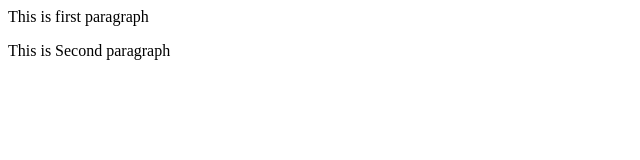
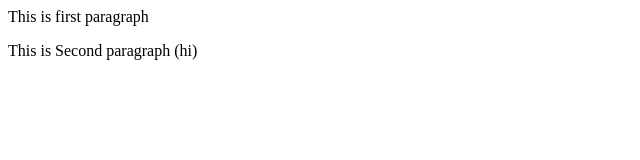
Before and after one commit to Alfiya-code/SampleRepository, a plain HTML site: page index.html in a window 1280 px wide. Shown: the full height of the page, 0-640 px from the left. Drawn offline with Linux system fonts and the light colour scheme.

Commit message:
This is first commit - SB

```diff
--- a/index.html
+++ b/index.html
@@ -1,2 +1,2 @@
 <p>This is first paragraph</p>
-<p>This is Second paragraph</p>
+<p>This is Second paragraph (hi)</p>
```
